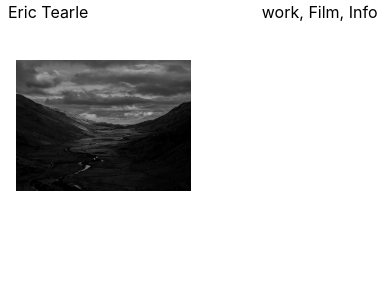
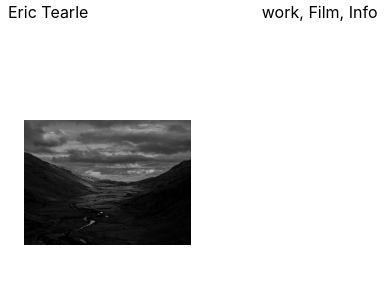
Before and after one commit to etearle86/erictearlewebsite, a React (Create React App) app: page /Work in a window 390 px wide. Shown: the top 300 px of the page. Built offline with nearby package versions, Linux system fonts and the light colour scheme.

Commit message:
Update GalleryPage.scss

```diff
--- a/src/components/GalleryPage/GalleryPage.scss
+++ b/src/components/GalleryPage/GalleryPage.scss
@@ -1,7 +1,7 @@
 .GalleryPage_wrapper {
-  padding-top: 60px;
-  padding-left: 40px;
-  padding-right: 40px;
+  padding-top: 120px;
+  padding-left: 80px;
+  padding-right: 80px;
 
   .GalleryPage_grid {
     columns: 3;
@@ -48,8 +48,8 @@
 
 @media only screen and (max-width: 768px) {
   .GalleryPage_wrapper {
-    padding-left: 16px;
-    padding-right: 16px;
+    padding-left: 24px;
+    padding-right: 24px;
 
     .GalleryPage_grid {
       columns: 2;
```
